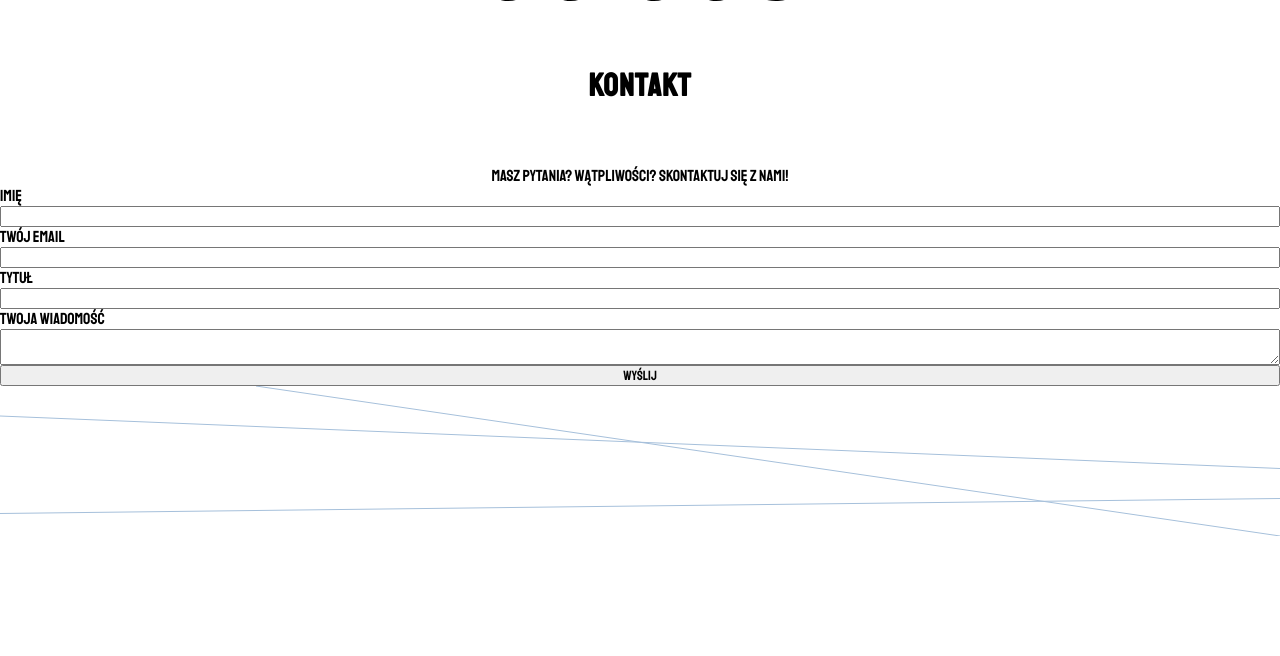
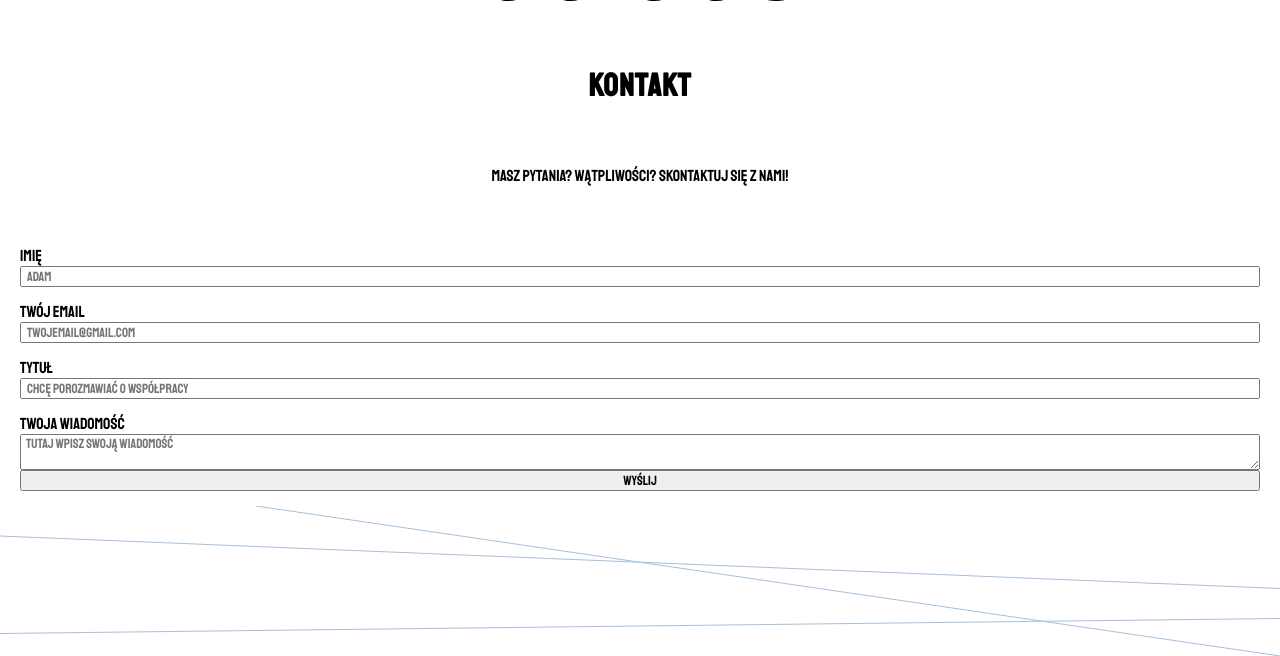
Before and after one commit to mszyszka/-Construction-company-site, a PHP site: page /index.htm in a window 1280 px wide. Shown: the part 3296-3952 px from the top of the page. Before the commit the page ends 3832 px from the top, so only its background shows below. Run offline with PHP 8.4, Linux system fonts and the light colour scheme.

Commit message:
Im working on form validation

```diff
--- a/index.htm
+++ b/index.htm
@@ -138,26 +138,27 @@
         <form>
             <label class="label-imie">
                 Imię
+                <input type="text" class="input-imie" name="name" placeholder="Adam">
             </label>
-            <input type="text" class="input-imie">
 
             <label class="label-email">
                 Twój email
+                <input type="email" class="input-email" name="email" placeholder="twojemail@gmail.com">
             </label>
-            <input type="email" class="input-email">
 
             <label class="label-tytul">
                 Tytuł
+                <input type="text" class="input-tytul" name="subject" placeholder="Chcę porozmawiać o współpracy">
             </label >
-            <input type="text" class="input-tytul">
 
             <label class="label-wiadomosc">
                 Twoja Wiadomość
-            </label>
-            <textarea>
+                <textarea class="textarea-wiadomosc" name="message" placeholder="Tutaj wpisz swoją wiadomość"></textarea>
+            </div>
+            <div class="status">
 
-            </textarea>
-            <button type="submit">Wyślij</button>
+            </div>
+            <button type="submit" class="submit">Wyślij</button>
         </form>
     </section>
 
--- a/script.js
+++ b/script.js
@@ -1,5 +1,46 @@
 $('.hamburger').on('click', function(){
-    $('.hamburger').toggleClass('change');
-    $('.nav-ul').toggleClass('open');
-    $('.top-nav').toggleClass('nav-open');
+    $('.hamburger').toggleClass('change')
+    $('.nav-ul').toggleClass('open')
+    $('.top-nav').toggleClass('nav-open')
 });
+
+$(document).ready(function() {
+    $('.submit').click(function(event) {
+        console.log('Clicked button')
+
+        let imie = $('.input-imie').val()
+        let email = $('.input-email').val()
+        let tytul = $('.input-tytul').val()
+        let textareaWiadomosc = $('.textarea-wiadomosc').val()
+        let statusEl = $('.status')
+
+        statusEl.empty()
+
+        if(imie.length > 2) {
+        } else {
+            //To prevent sending form every time if something is invalid
+            event.preventDefault()
+            $(".input-imie").attr("placeholder", "Wpisz imię").val("").focus().blur();
+        }
+
+        if(email.length > 5 && email.includes('@') && email.includes('.')) {
+        } else {
+            event.preventDefault()
+            $(".input-email").attr("placeholder", "Wpisz email(np. michal@gmail.com)").val("").focus().blur();
+        }
+
+        if(tytul.length >= 2) {
+        } else {
+            event.preventDefault()
+            $(".input-tytul").attr("placeholder", "Wpisz tytul(np. Współpraca)").val("").focus().blur();
+        }
+
+        if(textareaWiadomosc.length > 15) {
+        } else {
+            event.preventDefault()
+            $(".textarea-wiadomosc").attr("placeholder", "Wpisz swoją wiadomość").val("").focus().blur();
+        }
+
+        })
+
+})
--- a/style.css
+++ b/style.css
@@ -259,28 +259,47 @@ section.kontakt {
   section.kontakt .kontakt-p {
     grid-area: kontakt-p;
     padding: 0 20px;
-    text-align: center; }
+    text-align: center;
+    margin-bottom: 60px; }
   section.kontakt form {
+    padding: 0 20px;
     grid-area: kontakt-form;
     display: grid;
     grid-template-columns: [kontakt-form-start] auto [kontakt-form-end];
-    grid-template-rows: [form-start label-imie-start] auto [label-imie-end input-imie-start] auto [input-imie-end label-email-start] auto [label-email-end input-email-start] auto [input-email-end label-tytul-start] auto [label-tytul-end input-tytul-start] auto [input-tytul-end label-wiadomosc-start] auto [label-wiadomosc-end textarea-start] auto [textarea-end form-end];
-    grid-template-areas: "label-imie" "input-imie" "label-email" "input-email" "label-tytul" "input-tytul" "label-wiadomosc" "textarea"; }
+    grid-template-rows: [form-start label-imie-start] auto [label-imie-end label-email-start] auto [label-email-end label-tytul-start] auto [label-tytul-end label-wiadomosc-start] auto [label-wiadomosc-end status-start] auto [status-end submit-start] auto [submit-end form-end];
+    grid-template-areas: "label-imie" "label-email" "label-tytul" "label-wiadomosc" "status" "submit"; }
+    section.kontakt form label {
+      margin-bottom: 15px; }
+      section.kontakt form label input {
+        text-indent: 5px; }
     section.kontakt form .label-imie {
-      grid-area: label-imie; }
+      grid-area: label-imie;
+      display: flex;
+      flex-direction: column; }
     section.kontakt form .input-imie {
       grid-area: input-imie; }
     section.kontakt form .label-email {
-      grid-area: label-email; }
+      grid-area: label-email;
+      display: flex;
+      flex-direction: column; }
     section.kontakt form .input-email {
       grid-area: input-email; }
     section.kontakt form .label-tytul {
-      grid-area: label-tytul; }
+      grid-area: label-tytul;
+      display: flex;
+      flex-direction: column; }
     section.kontakt form .input-tytul {
       grid-area: input-tytul; }
     section.kontakt form .label-wiadomosc {
-      grid-area: label-wiadomosc; }
+      grid-area: label-wiadomosc;
+      display: flex;
+      flex-direction: column; }
     section.kontakt form textarea {
-      grid-area: textarea; }
+      grid-area: textarea;
+      text-indent: 5px; }
+    section.kontakt form .status {
+      grid-area: status; }
+    section.kontakt form button {
+      grid-area: submit; }
 
 /*# sourceMappingURL=style.css.map */
--- a/style.scss
+++ b/style.scss
@@ -385,45 +385,66 @@ section.kontakt {
         grid-area: kontakt-p;
         padding: 0 20px;
         text-align: center;
+        margin-bottom: 60px;
 
     }
     form {
+        padding: 0 20px;
         grid-area: kontakt-form;
         display: grid;
         grid-template-columns: [kontakt-form-start] auto [kontakt-form-end];
-        grid-template-rows: [form-start label-imie-start] auto [label-imie-end input-imie-start] auto [input-imie-end label-email-start] auto [label-email-end input-email-start] auto [input-email-end label-tytul-start] auto [label-tytul-end input-tytul-start] auto [input-tytul-end label-wiadomosc-start] auto [label-wiadomosc-end textarea-start] auto [textarea-end form-end];
+        grid-template-rows: [form-start label-imie-start] auto [label-imie-end label-email-start] auto  [label-email-end label-tytul-start] auto  [label-tytul-end label-wiadomosc-start] auto [label-wiadomosc-end status-start] auto [status-end submit-start] auto [submit-end form-end];
         grid-template-areas:
         "label-imie"
-        "input-imie"
         "label-email"
-        "input-email"
         "label-tytul"
-        "input-tytul"
         "label-wiadomosc"
-        "textarea";
+        "status"
+        "submit";
+        label {
+            margin-bottom: 15px;
+            input {
+                text-indent: 5px;
+            }
+        }
         .label-imie {
             grid-area: label-imie;
+            display: flex;
+            flex-direction: column;
         }
         .input-imie {
             grid-area: input-imie;
         }
         .label-email {
             grid-area: label-email;
+            display: flex;
+            flex-direction: column;
         }
         .input-email {
             grid-area: input-email;
         }
         .label-tytul {
             grid-area: label-tytul;
+            display: flex;
+            flex-direction: column;
         }
         .input-tytul {
             grid-area: input-tytul;
         }
         .label-wiadomosc {
             grid-area: label-wiadomosc;
+            display: flex;
+            flex-direction: column;
         }
         textarea {
             grid-area: textarea;
+            text-indent: 5px;
+        }
+        .status {
+            grid-area: status;
+        }
+        button {
+            grid-area: submit;
         }
     }
 }
```
Also changed, not shown: package.json (deleted, +0 -22 lines), package-lock.json (deleted), 1 other file.
